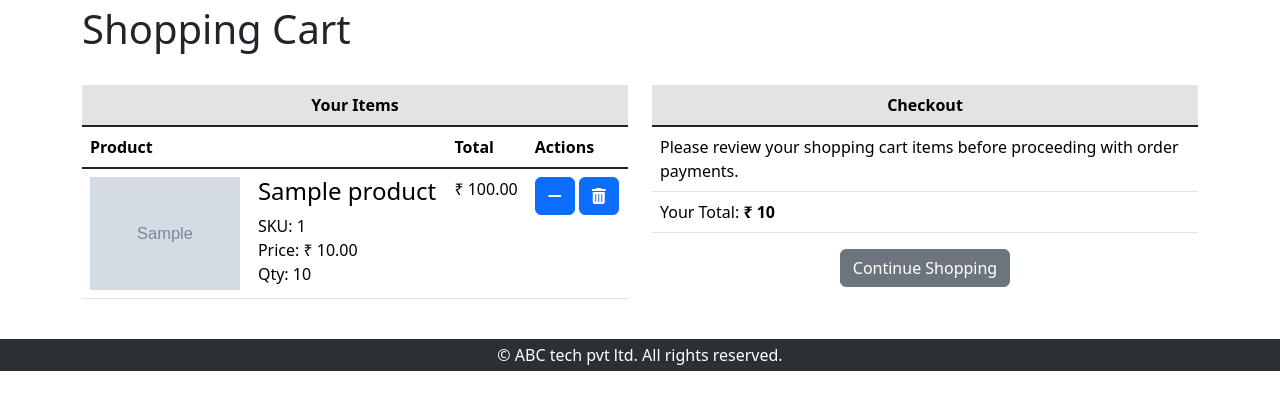
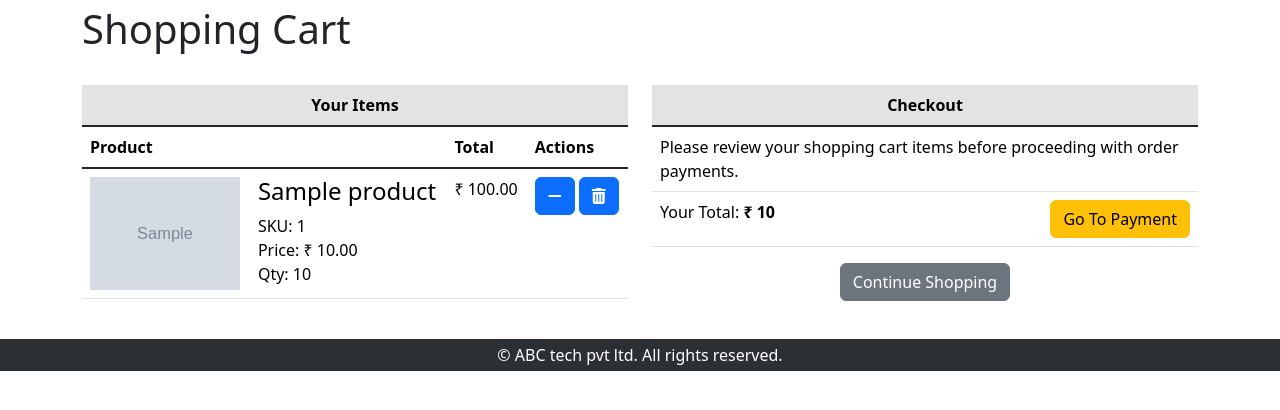
Before and after one commit to jo-thomas-1/django-ecom-app, a Django app: template cart/templates/cart.html in a window 1280 px wide. Shown: the part 139-549 px from the top of the page. Run offline with Django 4.2, Linux system fonts and the light colour scheme; tables that the repository leaves empty hold one stand-in row (values such as "Sample post"); the template is opened without the code that fills it: values that come from a table or form of the project are taken from there, most other values are stand-ins (such as "Sample title", 1, 10 or a date in 2020); grey boxes marked "Sample" are stand-in pictures; some libraries are stand-ins or nearby versions.

Commit message:
styling updates

```diff
--- a/cart/templates/cart.html
+++ b/cart/templates/cart.html
@@ -37,7 +37,7 @@
                             {% for cart_item in cart_items %}
                                 <tr>
                                     <td>
-                                        <a href="cart_item.product.get_absolute_url">
+                                        <a href="{{ cart_item.product.get_url }}">
                                             <img src="{{ cart_item.product.image.url }}" alt="" width="150px">
                                         </a>
                                     </td>
@@ -82,7 +82,10 @@
                             <td colspan="4">Please review your shopping cart items before proceeding with order payments.</td>
                         </tr>
                         <tr>
-                            <td colspan="4">Your Total: <b>&#8377; {{ total }}</b></td>
+                            <td colspan="3">Your Total: <b>&#8377; {{ total }}</b></td>
+                            <td align="right">
+                                <a type="button" class="btn btn-warning" href="{% url 'shop:allProdCat' %}">Go To Payment</a>
+                            </td>
                         </tr>
                     </tbody>
                 </table>
```
